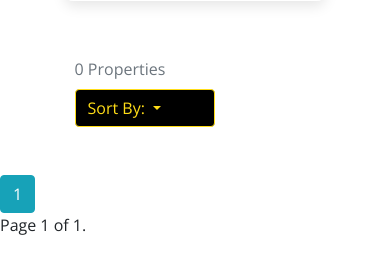
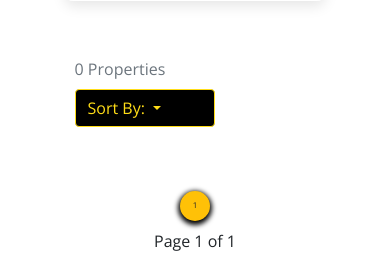
Before and after one commit to PatrickCoakley23/KMS, a Django app: page /properties/ in a window 390 px wide. Shown: the part 761-1014 px from the top of the page. Run offline with Django 3.2, Linux system fonts and the light colour scheme; data that the repository does not hold is empty; some libraries are stand-ins or nearby versions; some web fonts are replaced.

Commit message:
styled and made pagination responsive

```diff
--- a/properties/static/properties/css/properties.css
+++ b/properties/static/properties/css/properties.css
@@ -82,8 +82,6 @@
 
 }
 
-
-
 .form-control {
     height: 3rem;
     background: black;
@@ -140,6 +138,78 @@
     border: 1px solid black;
 }
 
+/* Pagination */
+
+.btn-pagination {
+    margin: 0 4px;
+    border-radius: 50%;
+    height: 45px;
+    width: 45px;
+    padding: 8px;
+}
+
+.btn-pagination-arrow {
+    height: 32px;
+    width: 32px;
+    margin-top: 6.5px;
+    padding: 7px 0px;
+    font-size: 8px;
+}
+
+@media (max-width: 992px) {
+
+    .btn-pagination {
+        margin: 0 2px;
+        height: 30px;
+        width: 30px;
+        padding: 7px 0px;
+        font-size: 8px;
+    }
+
+    .btn-pagination-arrow {
+        height: 20px;
+        width: 20px;
+        padding: 5px 0px;
+        font-size: 6px;
+        margin-top: 5px;
+    }
+
+}
+
+
+.btn-pagination-reg {
+    color: #ffdd17;
+    background-color: #343a40;
+    box-shadow: 0px 2px 7px 1px #ffc107;
+}
+
+.btn-pagination-reg:hover {
+    color: #212529;
+    background-color: #ffc107;
+    box-shadow: 0px 2px 5px 2px rgba(0, 0, 0, 1);
+}
+
+.btn-pagination-reg:focus {
+    box-shadow: 0 0 0 0.2rem #ffdd17;
+}
+
+.btn-pagination-focused {
+    color: #212529;
+    background-color: #ffc107;
+    box-shadow: 0px 2px 5px 2px rgba(0, 0, 0, 1);
+}
+
+.btn-pagination-focused:hover {
+    color: #212529;
+    background-color: white;
+    box-shadow: 0px 2px 7px 1px #ffc107;
+}
+
+.btn-pagination-focused:focus {
+    box-shadow: 0 0 0 0.8rem black;
+}
+
+
 /* PROPERTY-SELECTED */
 
 /* Carousel */
--- a/properties/templates/properties/properties.html
+++ b/properties/templates/properties/properties.html
@@ -156,40 +156,39 @@
         </div>
         {% endfor %}
     </div>
-</div>
 
-
+    <div class="pagination d-flex justify-content-center mt-3 mb-2">
         <div class="row">
-        <div class="col-12">
-            <div class="pagination">
             {% if page_obj.has_previous %}
-                    <a href="{% properties_url 1 'page' request.GET.urlencode  %}">&laquo; first</a>
-                    <a href="{% properties_url page_obj.previous_page_number 'page' request.GET.urlencode %}">previous</a>
+                <a href="{% properties_url 1 'page' request.GET.urlencode  %}" class="btn btn-pagination-reg btn-pagination btn-pagination-arrow"><i class="fas fa-angle-double-left"></i></a>
+                <a href="{% properties_url page_obj.previous_page_number 'page' request.GET.urlencode %}" class="btn btn-pagination-reg btn-pagination btn-pagination-arrow"><i class="fas fa-angle-left"></i></a>
             {% endif %}
 
             {% for num in page_obj.paginator.page_range %}
                 {% if page_obj.number == num %}
-                    <a class="btn btn-info" href="{% properties_url num 'page' request.GET.urlencode%}">{{num}}</a>
+                <a class="btn btn-pagination-focused btn-pagination" href="{% properties_url num 'page' request.GET.urlencode%}">{{num}}</a>
                 {% elif num > page_obj.number|add:'-3' and num < page_obj.number|add:'3' %}
-                    <a class="btn btn-outline-info" href="{%properties_url num 'page' request.GET.urlencode%}">{{num}}</a>
+                <a class="btn btn-pagination-reg btn-pagination" href="{%properties_url num 'page' request.GET.urlencode%}">{{num}}</a>
                 {% endif %}
             {% endfor %}
 
             {% if page_obj.has_next %}
-                    <a href="{% properties_url page_obj.next_page_number 'page' request.GET.urlencode %}">next</a>
-                    <a href="{% properties_url page_obj.paginator.num_pages 'page' request.GET.urlencode %}">last &raquo;</a>
+                <a href="{% properties_url page_obj.next_page_number 'page' request.GET.urlencode %}" class="btn btn-pagination-reg btn-pagination btn-pagination-arrow"><i class="fas fa-angle-right"></i></a>
+                <a href="{% properties_url page_obj.paginator.num_pages 'page' request.GET.urlencode %}" class="btn btn-pagination-reg btn-pagination btn-pagination-arrow"><i class="fas fa-angle-double-right"></i></a>
             {% endif %}
         </div>
     </div>
-    </div>
-    <div class="row">
-        <div class="col-12">
+    <div class="text-center mb-3">
         <p>
-            Page {{ page_obj.number }} of {{ page_obj.paginator.num_pages }}.
+        Page {{ page_obj.number }} of {{ page_obj.paginator.num_pages }}
         </p>
     </div>
 </div>
-</div>
+
+
+
+
+
 
 {% endblock %}
 {% block postloadjs %}
```
Lines whose indentation alone changed are shown as unchanged.
